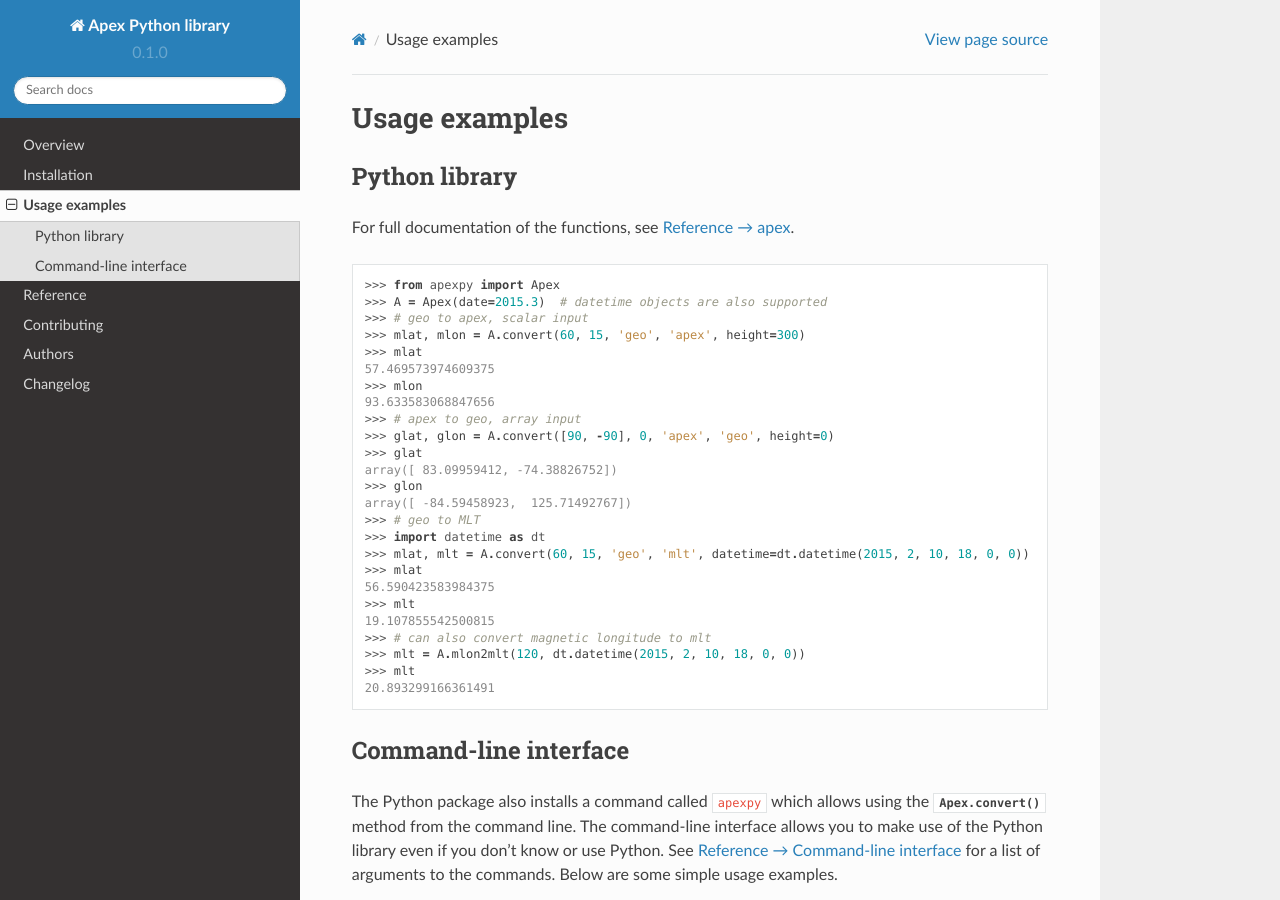
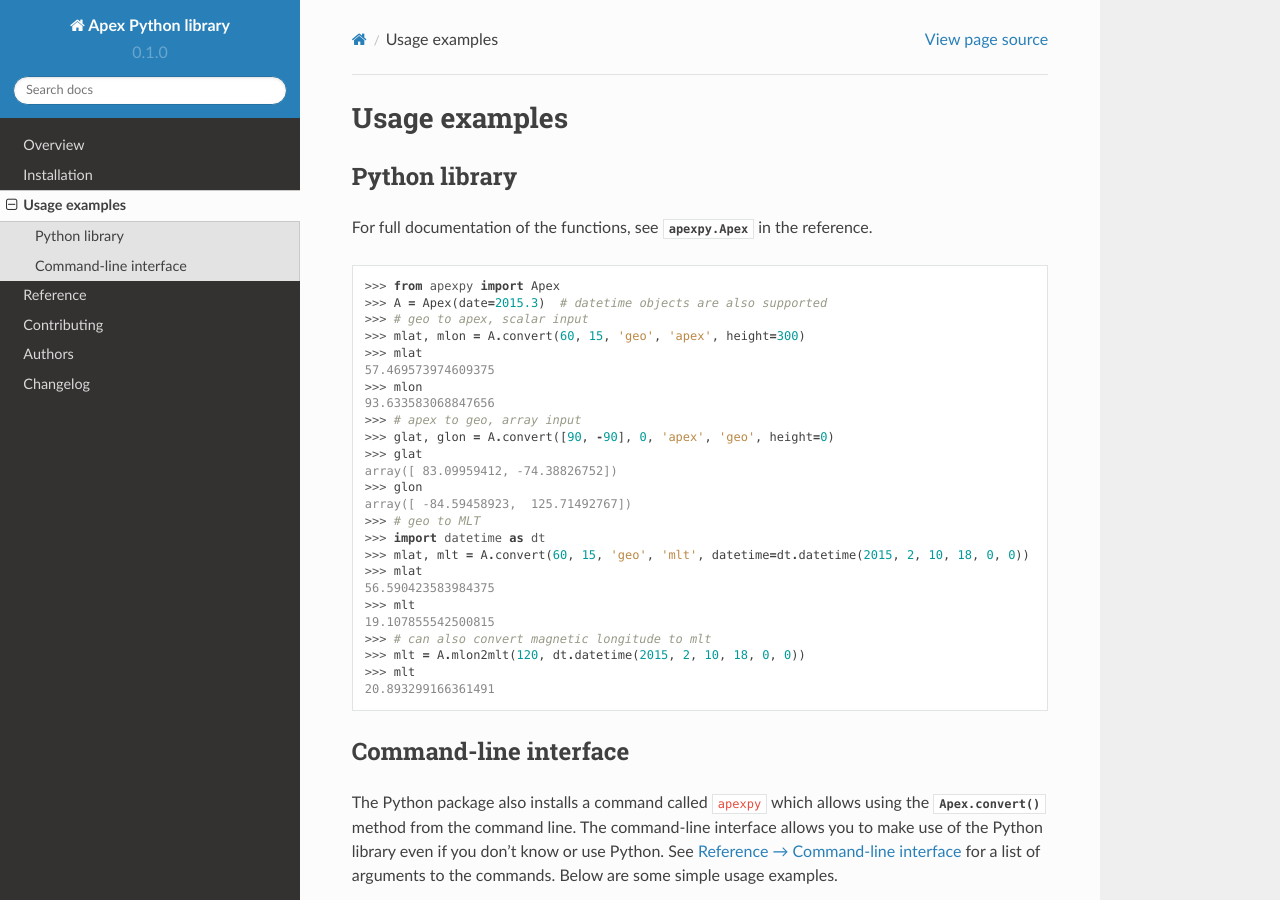
Before and after one commit to aburrell/apexpy, a Sphinx documentation site: the page built from docs/usage.rst, in a window 1280 px wide and 900 px high. Built offline with Sphinx 7.4.7 and the Read the Docs theme 2.0.0, drawn with Linux system fonts in a browser that asks for light colours.

Commit message:
improve doumentation

```diff
--- a/docs/usage.rst
+++ b/docs/usage.rst
@@ -5,7 +5,7 @@ Usage examples
 Python library
 ==============
 
-For full documentation of the functions, see :doc:`Reference → apex <reference/Apex>`.
+For full documentation of the functions, see :class:`apexpy.Apex` in the reference.
 
     >>> from apexpy import Apex
     >>> A = Apex(date=2015.3)  # datetime objects are also supported
```
